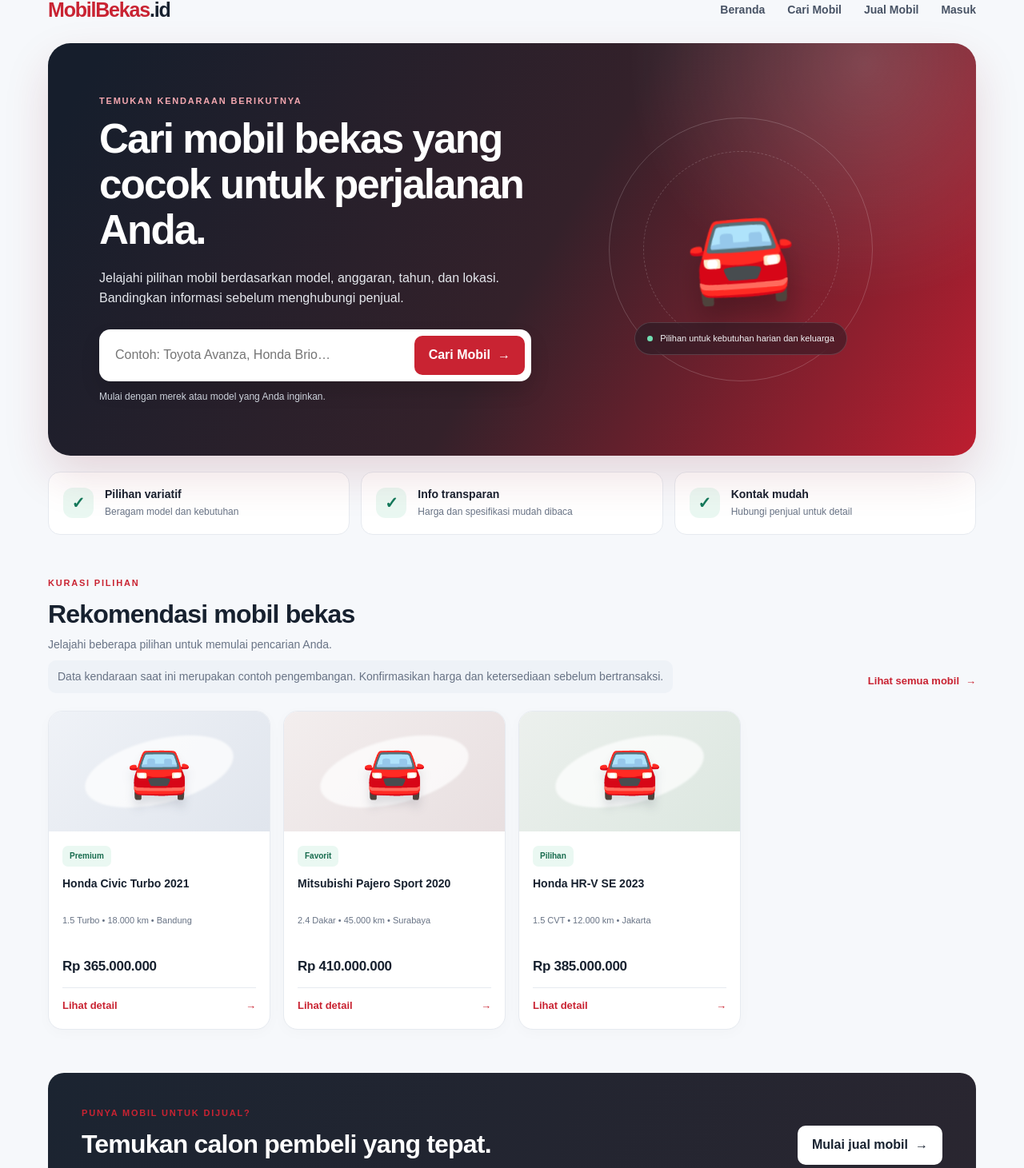
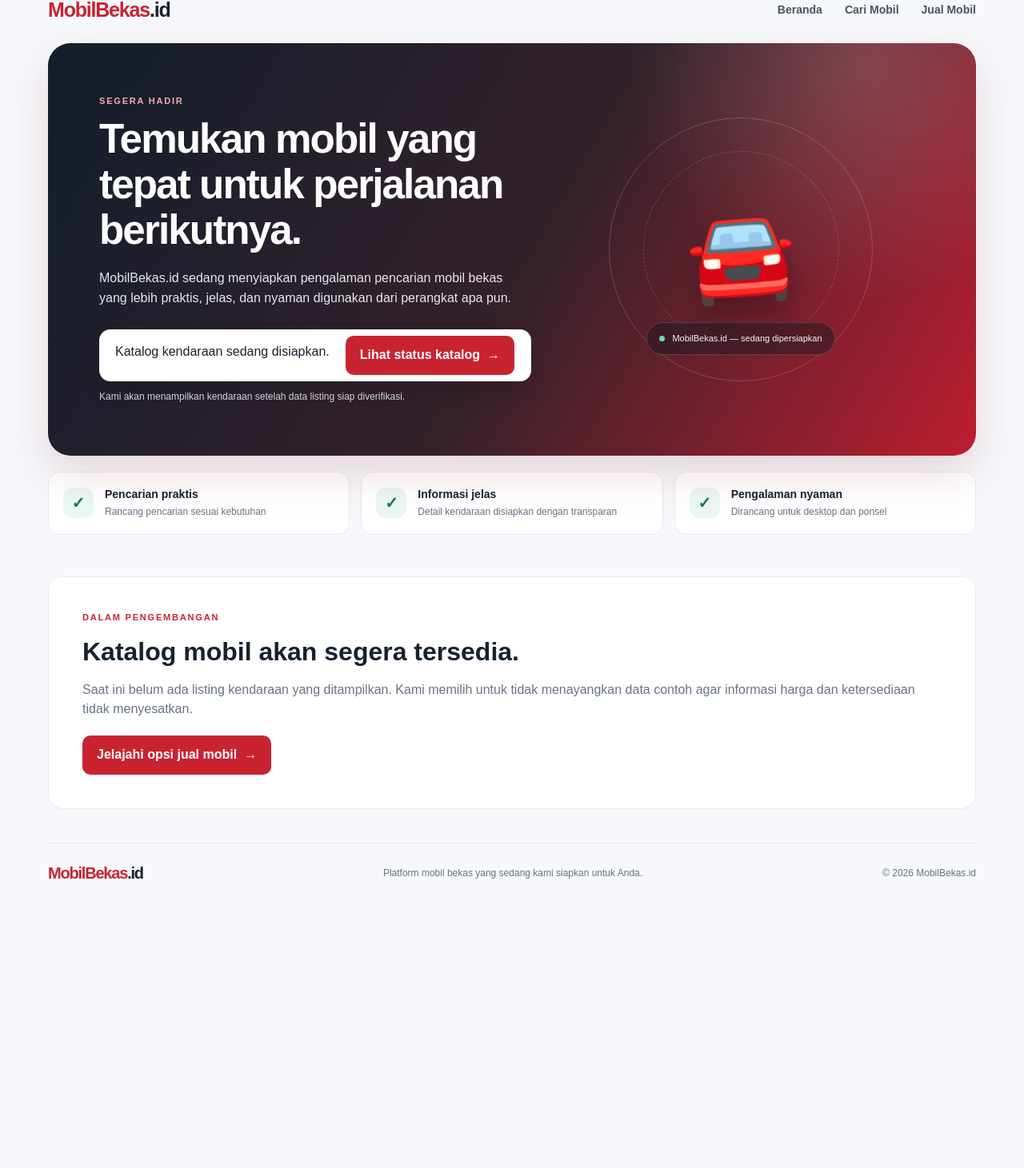
Before and after one commit to adnanyogi88-dev/mobilbekas.id-, a Next.js app: page / in a window 1280 px wide. Shown: the part 29-1490 px from the top of the page at 80% size. After the commit the page ends 1165 px from the top, so only its background shows below. Built offline with nearby package versions, Linux system fonts and the light colour scheme.

Commit message:
feat: launch homepage without sample vehicle listings

```diff
--- a/app/page.tsx
+++ b/app/page.tsx
@@ -1,10 +1,9 @@
 import Link from "next/link";
-import { featuredCars } from "../data/featured-cars";
 
 const benefits = [
-  { value: "Pilihan variatif", label: "Beragam model dan kebutuhan" },
-  { value: "Info transparan", label: "Harga dan spesifikasi mudah dibaca" },
-  { value: "Kontak mudah", label: "Hubungi penjual untuk detail" },
+  { value: "Pencarian praktis", label: "Rancang pencarian sesuai kebutuhan" },
+  { value: "Informasi jelas", label: "Detail kendaraan disiapkan dengan transparan" },
+  { value: "Pengalaman nyaman", label: "Dirancang untuk desktop dan ponsel" },
 ];
 
 export default function Home() {
@@ -15,37 +14,35 @@ export default function Home() {
           MobilBekas<span>.id</span>
         </Link>
         <nav aria-label="Navigasi utama">
-          <Link href="/">Beranda</Link>
+          <Link href="/" aria-current="page">Beranda</Link>
           <Link href="/cari-mobil">Cari Mobil</Link>
           <Link href="/jual">Jual Mobil</Link>
-          <Link href="/login">Masuk</Link>
         </nav>
       </header>
 
       <section className="hero" aria-labelledby="hero-title">
         <div className="hero-copy">
-          <p className="eyebrow">Temukan kendaraan berikutnya</p>
-          <h1 id="hero-title">Cari mobil bekas yang cocok untuk perjalanan Anda.</h1>
+          <p className="eyebrow">Segera hadir</p>
+          <h1 id="hero-title">Temukan mobil yang tepat untuk perjalanan berikutnya.</h1>
           <p className="hero-description">
-            Jelajahi pilihan mobil berdasarkan model, anggaran, tahun, dan lokasi.
-            Bandingkan informasi sebelum menghubungi penjual.
+            MobilBekas.id sedang menyiapkan pengalaman pencarian mobil bekas yang lebih praktis,
+            jelas, dan nyaman digunakan dari perangkat apa pun.
           </p>
-          <form className="search" action="/cari-mobil" method="get" role="search">
-            <label className="sr-only" htmlFor="q">Cari merek atau model mobil</label>
-            <input id="q" name="q" type="search" placeholder="Contoh: Toyota Avanza, Honda Brio…" />
-            <button type="submit">Cari Mobil <span aria-hidden="true">→</span></button>
-          </form>
-          <p className="search-hint">Mulai dengan merek atau model yang Anda inginkan.</p>
+          <div className="search" role="group" aria-label="Jelajahi katalog">
+            <p style={{ margin: "8px 12px", color: "#17212f" }}>Katalog kendaraan sedang disiapkan.</p>
+            <Link className="primary-button" href="/cari-mobil">Lihat status katalog <span aria-hidden="true">→</span></Link>
+          </div>
+          <p className="search-hint">Kami akan menampilkan kendaraan setelah data listing siap diverifikasi.</p>
         </div>
         <div className="hero-visual" aria-hidden="true">
           <div className="visual-orbit orbit-one" />
           <div className="visual-orbit orbit-two" />
           <div className="visual-car">🚘</div>
-          <div className="visual-caption"><span className="visual-dot" /> Pilihan untuk kebutuhan harian dan keluarga</div>
+          <div className="visual-caption"><span className="visual-dot" /> MobilBekas.id — sedang dipersiapkan</div>
         </div>
       </section>
 
-      <section className="benefits" aria-label="Keunggulan pencarian">
+      <section className="benefits" aria-label="Fokus layanan">
         {benefits.map((benefit) => (
           <article className="benefit" key={benefit.value}>
             <span className="benefit-icon" aria-hidden="true">✓</span>
@@ -54,46 +51,18 @@ export default function Home() {
         ))}
       </section>
 
-      <section className="listing-section" aria-labelledby="featured-title">
-        <div className="section-heading">
-          <div>
-            <p className="eyebrow">Kurasi pilihan</p>
-            <h2 id="featured-title">Rekomendasi mobil bekas</h2>
-            <p>Jelajahi beberapa pilihan untuk memulai pencarian Anda.</p>
-            <p className="catalog-note">Data kendaraan saat ini merupakan contoh pengembangan. Konfirmasikan harga dan ketersediaan sebelum bertransaksi.</p>
-          </div>
-          <Link className="text-link" href="/cari-mobil">Lihat semua mobil <span aria-hidden="true">→</span></Link>
-        </div>
-        <div className="car-grid">
-          {featuredCars.map((car, index) => (
-            <article className="car-card" key={car.id}>
-              <Link className="car-image-link" href={`/mobil/${car.id}`} aria-label={`Lihat detail ${car.name}`}>
-                <div className={`car-image car-image-${index + 1}`} aria-hidden="true"><span>🚘</span></div>
-              </Link>
-              <div className="car-card-body">
-                <span className="car-tag">{car.tag}</span>
-                <h3><Link href={`/mobil/${car.id}`}>{car.name}</Link></h3>
-                <p className="car-meta">{car.meta}</p>
-                <p className="car-price">{car.price}</p>
-                <Link className="detail-link" href={`/mobil/${car.id}`}>Lihat detail <span aria-hidden="true">→</span></Link>
-              </div>
-            </article>
-          ))}
-        </div>
-      </section>
-
-      <section className="sell-cta">
-        <div>
-          <p className="eyebrow">Punya mobil untuk dijual?</p>
-          <h2>Temukan calon pembeli yang tepat.</h2>
-          <p>Siapkan informasi kendaraan Anda dan mulai dari halaman jual mobil.</p>
-        </div>
-        <Link className="button button-light" href="/jual">Mulai jual mobil <span aria-hidden="true">→</span></Link>
+      <section className="content-panel" style={{ marginBottom: 42, padding: "clamp(24px, 4vw, 42px)" }} aria-labelledby="launch-title">
+        <p className="eyebrow" style={{ color: "var(--red)" }}>Dalam pengembangan</p>
+        <h2 id="launch-title" style={{ margin: "0 0 10px", fontFamily: "Arial, Helvetica, sans-serif", fontSize: "clamp(24px, 3vw, 32px)" }}>Katalog mobil akan segera tersedia.</h2>
+        <p className="page-intro" style={{ marginBottom: 20 }}>
+          Saat ini belum ada listing kendaraan yang ditampilkan. Kami memilih untuk tidak menayangkan data contoh agar informasi harga dan ketersediaan tidak menyesatkan.
+        </p>
+        <Link className="primary-button" href="/jual">Jelajahi opsi jual mobil <span aria-hidden="true">→</span></Link>
       </section>
 
       <footer className="footer">
         <Link className="brand" href="/">MobilBekas<span>.id</span></Link>
-        <p>Temukan mobil pilihan Anda dengan informasi yang jelas.</p>
+        <p>Platform mobil bekas yang sedang kami siapkan untuk Anda.</p>
         <span>© {new Date().getFullYear()} MobilBekas.id</span>
       </footer>
     </main>
```
